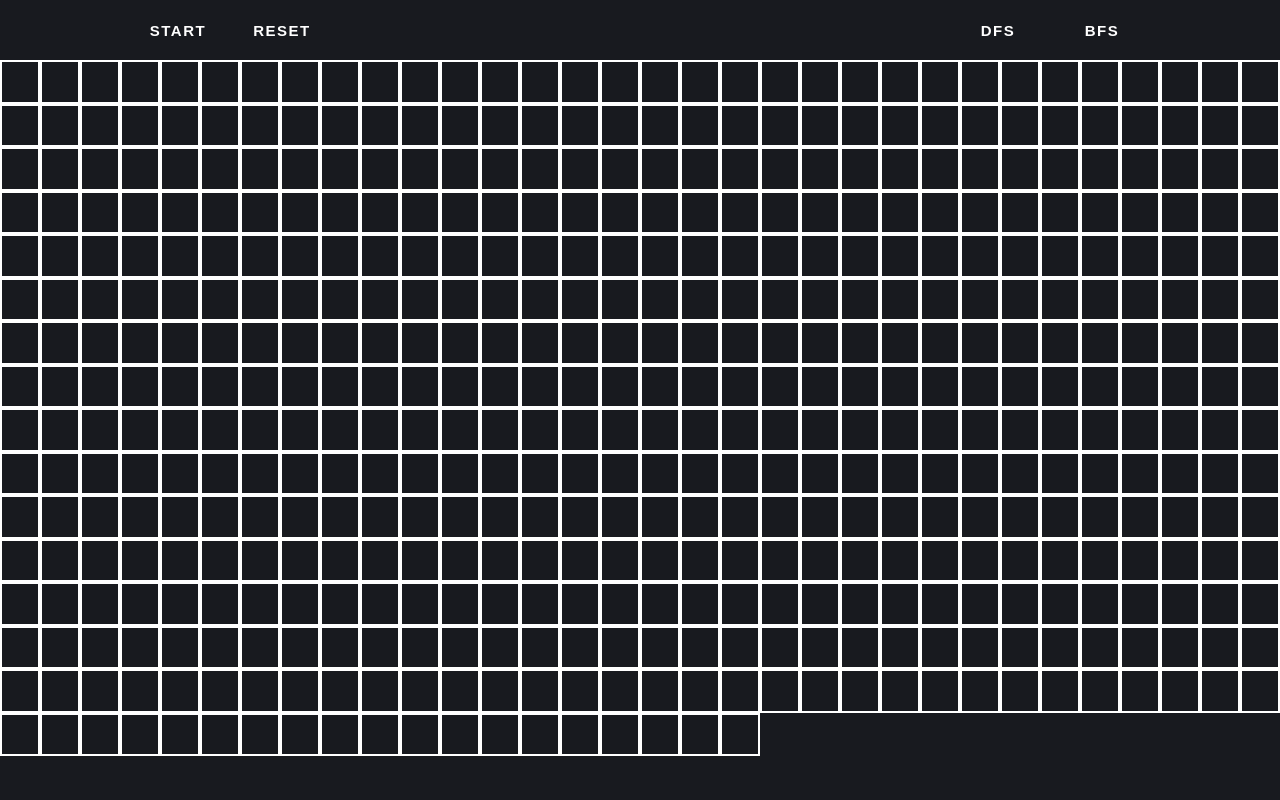
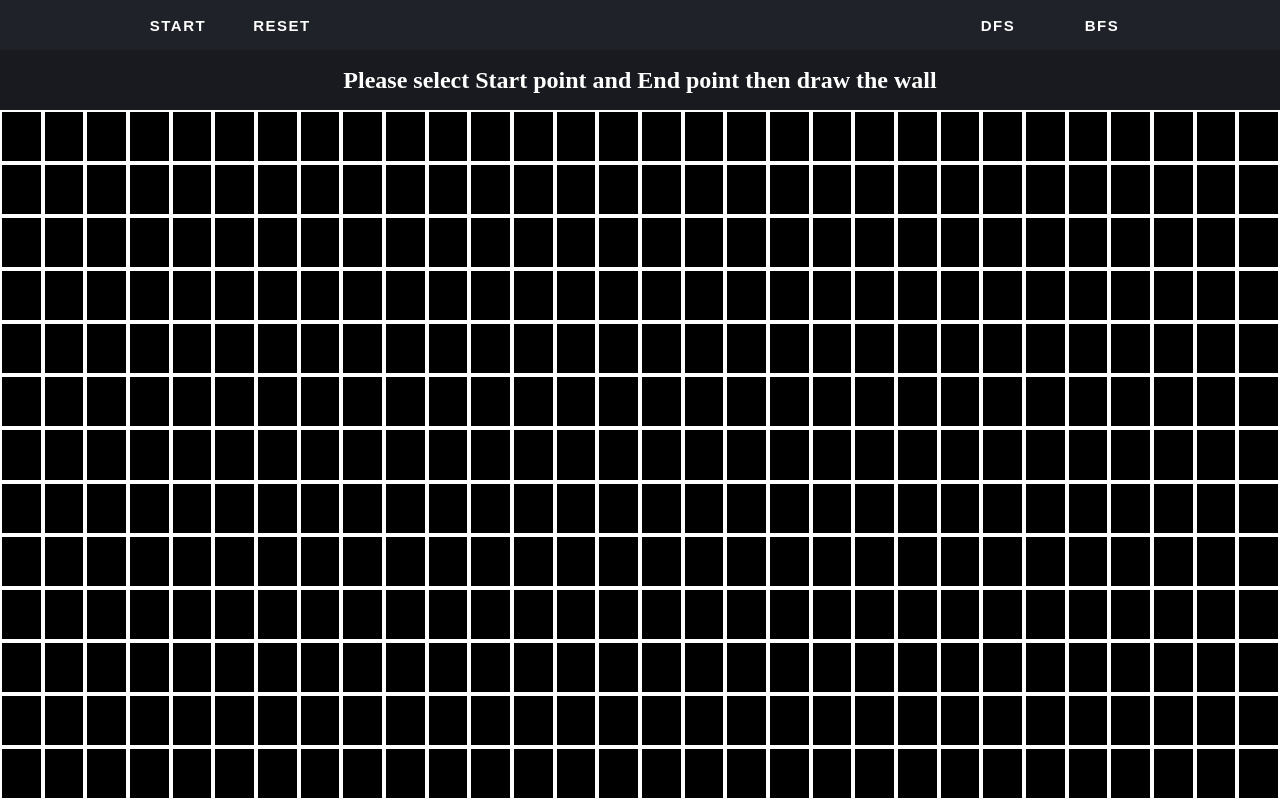
Before and after one commit to Nataset/traversing-demo-web, a plain HTML site: page index.html in a window 1280 px wide. Both pictures are taken after a click on the button "RESET". Drawn offline with Linux system fonts and the light colour scheme.

Commit message:
add reset function

```diff
--- a/css/styles.css
+++ b/css/styles.css
@@ -12,7 +12,8 @@ html {
     display: flex;
     justify-content: center;
     align-items: center;
-    height: 60px;
+    height: 50px;
+    background-color: #20222a;
 }
 
 .inner-header {
@@ -27,12 +28,12 @@ html {
     cursor: pointer;
     width: 100px;
     padding: 0.5em 1em;
-    border: 0.15em solid #181a1f;
+    border: 0.15em solid #20222a;
     font-family: sans-serif;
     letter-spacing: 1.5px;
     font-weight: bold;
     color: white;
-    background-color: #181a1f;
+    background-color: #20222a;
     text-transform: uppercase;
 }
 
@@ -45,15 +46,24 @@ html {
     border-color: #7a7a7a;
 }
 
+.message {
+    width: 100%;
+    height: 60px;
+    color: white;
+    display: flex;
+    justify-content: center;
+    align-items: center;
+}
+
 .content {
     display: grid;
-    grid-template-columns: 1fr 1fr 1fr 1fr 1fr 1fr 1fr 1fr 1fr 1fr 1fr 1fr 1fr 1fr 1fr 1fr 1fr 1fr 1fr 1fr 1fr 1fr 1fr 1fr 1fr 1fr 1fr 1fr 1fr 1fr 1fr 1fr;
-    grid-template-rows: 1fr 1fr 1fr 1fr 1fr 1fr 1fr 1fr 1fr 1fr 1fr 1fr 1fr 1fr 1fr 1fr 1fr;
+    grid-template-columns: repeat(30, 1fr);
+    grid-template-rows: repeat(13, 1fr);
     width: 100%;
 }
 
 .node {
     width: 100%;
-    height: 100%;
     border: 2px solid white;
+    background-color: black;
 }
--- a/index.html
+++ b/index.html
@@ -13,7 +13,7 @@
             <div class="inner-header">
                 <div class="left-menu">
                     <button class="menu">start</button>
-                    <button class="menu">reset</button>
+                    <button class="menu" id="reset">reset</button>
                 </div>
                 <div id="right-menu">
                     <button class="menu">DFS</button>
@@ -21,7 +21,9 @@
                 </div>
             </div>
         </header>
-
+        <div class="message">
+            <h2>Please select Start point and End point then draw the wall</h2>
+        </div>
         <div class="content"></div>
     </body>
 </html>
--- a/js/script.js
+++ b/js/script.js
@@ -1,5 +1,5 @@
-for (let i = 1; i < 500; i++) {
-    const node = document.createElement("div");
+for (let i = 1; i < 391; i++) {
+    const node = document.createElement("button");
     node.style.width = "100%";
     node.style.height = "100%";
     node.style.border = "2px solid white";
@@ -13,8 +13,15 @@ document.querySelectorAll(".node").forEach((el) => {
     };
 });
 
+document.querySelector("#reset").onclick = () => {
+    document.querySelectorAll(".node").forEach((el) => {
+        el.style.backgroundColor = "black";
+    });
+};
+
 let resizeWindow = () => {
-    document.querySelector(".content").style.height = window.innerHeight - 60 + "px";
+    document.querySelector(".content").style.height = window.innerHeight - 110 + "px";
 };
+
 resizeWindow();
 window.onresize = resizeWindow;
```
